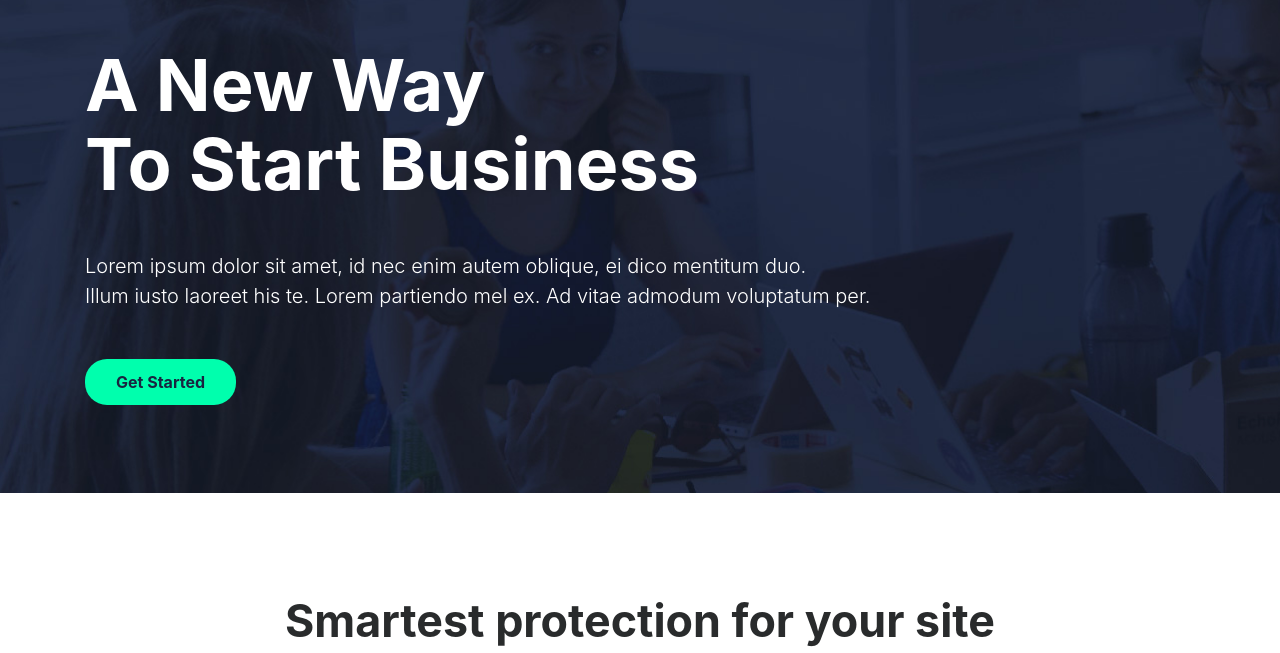
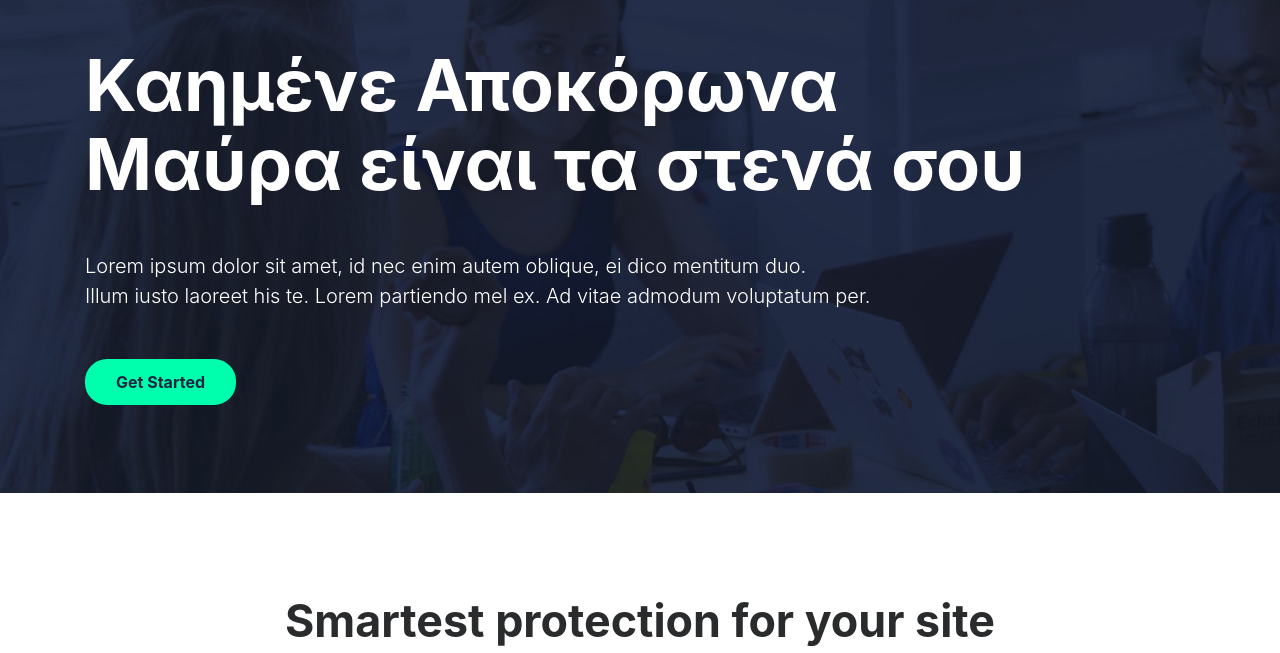
Before and after one commit to simplweb/simplweb, a plain HTML site: page index.html in a window 1280 px wide. Shown: the part 147-800 px from the top of the page. Drawn offline with Linux system fonts and the light colour scheme.

Commit message:
Update index.html

```diff
--- a/index.html
+++ b/index.html
@@ -32,8 +32,8 @@
                 </div>
             </header>
             <h1 data-aos="fade" data-aos-easing="linear" data-aos-duration="1000" data-aos-once="true" class="display-3 text-white font-weight-bold my-5">
-            	A New Way<br>
-            	To Start Business
+            	Καημένε Αποκόρωνα<br>
+            	Μαύρα είναι τα στενά σου
             </h1>
             <p data-aos="fade" data-aos-easing="linear" data-aos-duration="1000" data-aos-once="true" class="lead text-white my-4">
                 Lorem ipsum dolor sit amet, id nec enim autem oblique, ei dico mentitum duo.
```
